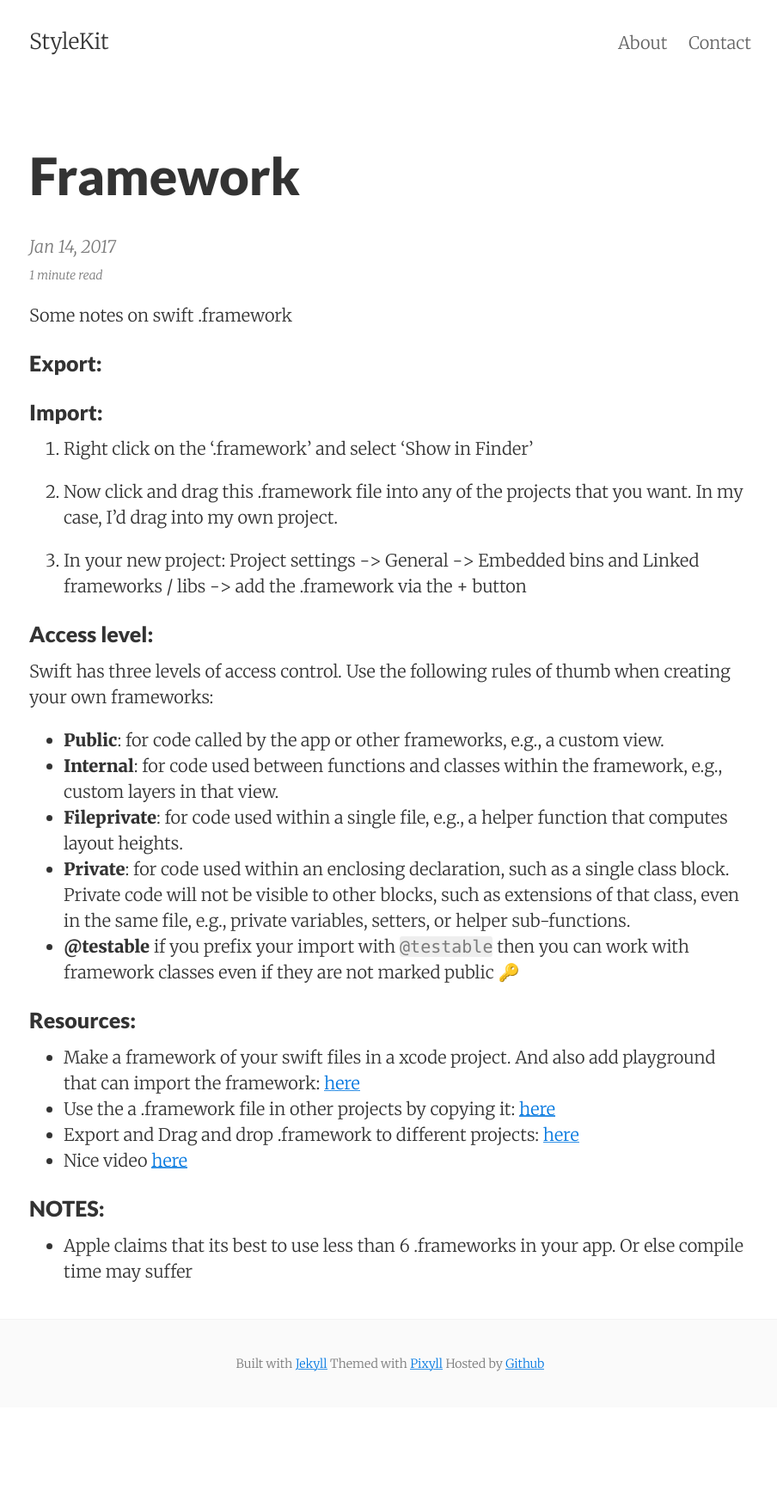
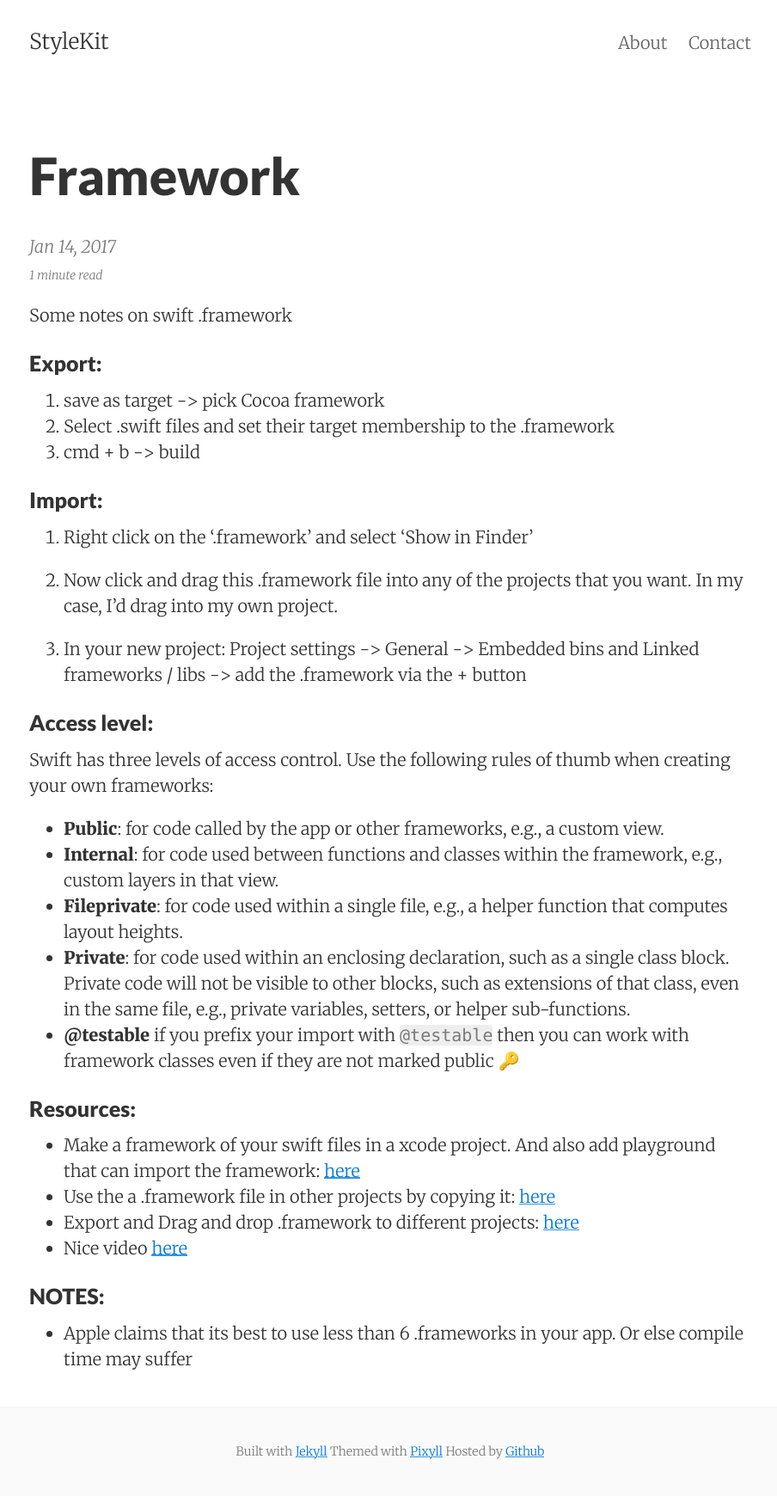
Before and after one commit to stylekit/stylekit.github.io, a Jekyll site: the page built from _posts/2017-01-14-framework.md, in a window 1280 px wide. Shown: the whole page at 86% size, without its empty margins (186-1090 px from the left). Built offline with Jekyll 4.4.1, drawn with Linux system fonts in a browser that asks for light colours; nearby versions of some CDN libraries; comment, search, counter and statistics services are not loaded; before the commit the page ends 1637 px from its top, so only the background shows below that.

Commit message:
Files modified: 1


Modified 1 file:
_posts/2017-01-14-framework.md

```diff
--- a/_posts/2017-01-14-framework.md
+++ b/_posts/2017-01-14-framework.md
@@ -1,7 +1,9 @@
 Some notes on swift .framework <!--more-->
 
 ### Export:
-
+1. save as target -> pick Cocoa framework
+2. Select .swift files and set their target membership to the .framework
+3. cmd + b -> build
 
 ### Import:
 
```
